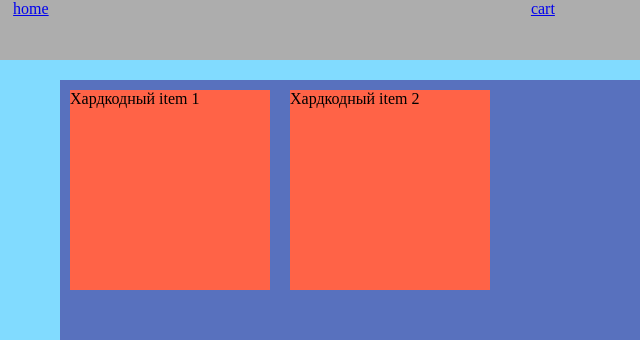
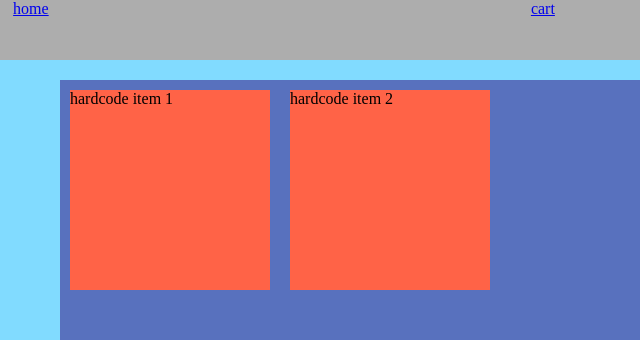
Before and after one commit to ivan-kaliaskin/online-store, a website built with webpack: page src/template.html in a window 1280 px wide. Shown: the top 340 px of the page, 356-996 px from the left. Built offline with nearby package versions, Linux system fonts and the light colour scheme.

Commit message:
feat: added state.ts, itemsArray.ts and classItem

```diff
--- a/src/pages/HomePage.ts
+++ b/src/pages/HomePage.ts
@@ -1,4 +1,7 @@
 // Главная страница с товарами и фильтрами
+import items from "../store/itemsArray"
+import Item from "../store/classItem"
+
 function HomePage() {
     const homePageContainer: HTMLDivElement = document.createElement('div')
     homePageContainer.setAttribute('id', 'home-page-container')
@@ -9,16 +12,20 @@
     const itemsContainer: HTMLDivElement = document.createElement('div')
     itemsContainer.setAttribute('id', 'home-page-items-container')
 
-    const item1: HTMLDivElement = document.createElement('div')
-    item1.setAttribute('id', 'home-item1')
-    item1.classList.add('home-item')
-    item1.innerText = 'Хардкодный item 1'
-    const item2: HTMLDivElement = document.createElement('div')
-    item2.setAttribute('id', 'home-item2')
-    item2.classList.add('home-item')
-    item2.innerText = 'Хардкодный item 2'
+    const itemsElements: Node[] = items.map((el, index) => {
+        return new Item(el.name)._element
+    })
 
-    itemsContainer.append(item1, item2)
+    // const item1: HTMLDivElement = document.createElement('div')
+    // item1.setAttribute('id', 'home-item1')
+    // item1.classList.add('home-item')
+    // item1.innerText = 'Хардкодный item 1'
+    // const item2: HTMLDivElement = document.createElement('div')
+    // item2.setAttribute('id', 'home-item2')
+    // item2.classList.add('home-item')
+    // item2.innerText = 'Хардкодный item 2'
+
+    itemsContainer.append(...itemsElements)
     homePageContainer.append(filersContainer, itemsContainer)
     return homePageContainer
 }
--- /dev/null
+++ b/src/store/classItem.ts
@@ -0,0 +1,16 @@
+interface IItem {
+    _element: Node
+}
+
+class Item implements IItem {
+    _element
+    constructor(name: string) {
+        const item = document.createElement('div')
+        item.classList.add('item')
+        item.setAttribute('id', `item-${name}`)
+        item.innerText = name
+        this._element = item as Node
+    }
+}
+
+export default Item
--- /dev/null
+++ b/src/store/itemsArray.ts
@@ -0,0 +1,3 @@
+const items = [{ name: 'hardcode item 1' }, { name: 'hardcode item 2' }]
+
+export default items
--- /dev/null
+++ b/src/store/state.ts
@@ -0,0 +1,3 @@
+const state = {
+
+}
--- a/src/styles/_home-page.scss
+++ b/src/styles/_home-page.scss
@@ -22,7 +22,7 @@
     background-color: rgb(88, 113, 190);
 }
 
-.home-item {
+.item {
     width: 200px;
     height: 200px;
     margin: 10px 10px;
```
Also changed, not shown: src/styles/main.css.
